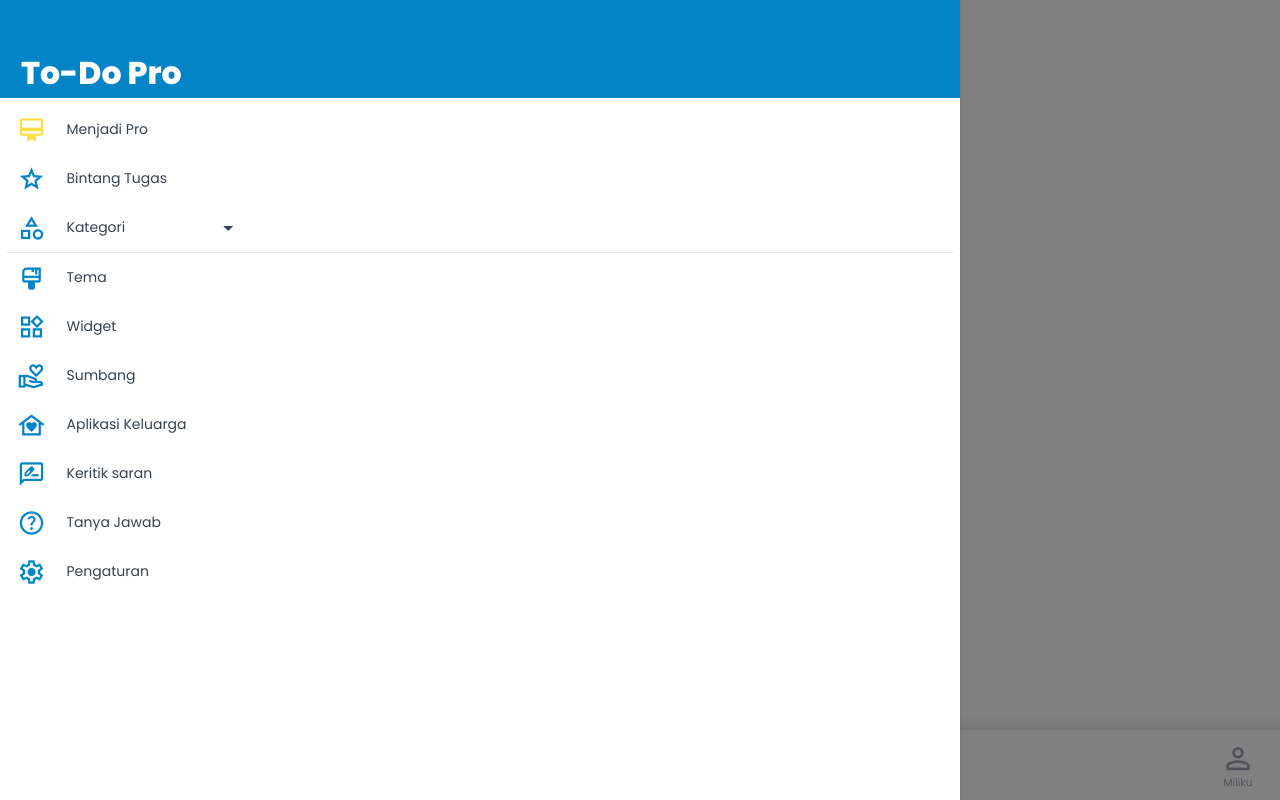
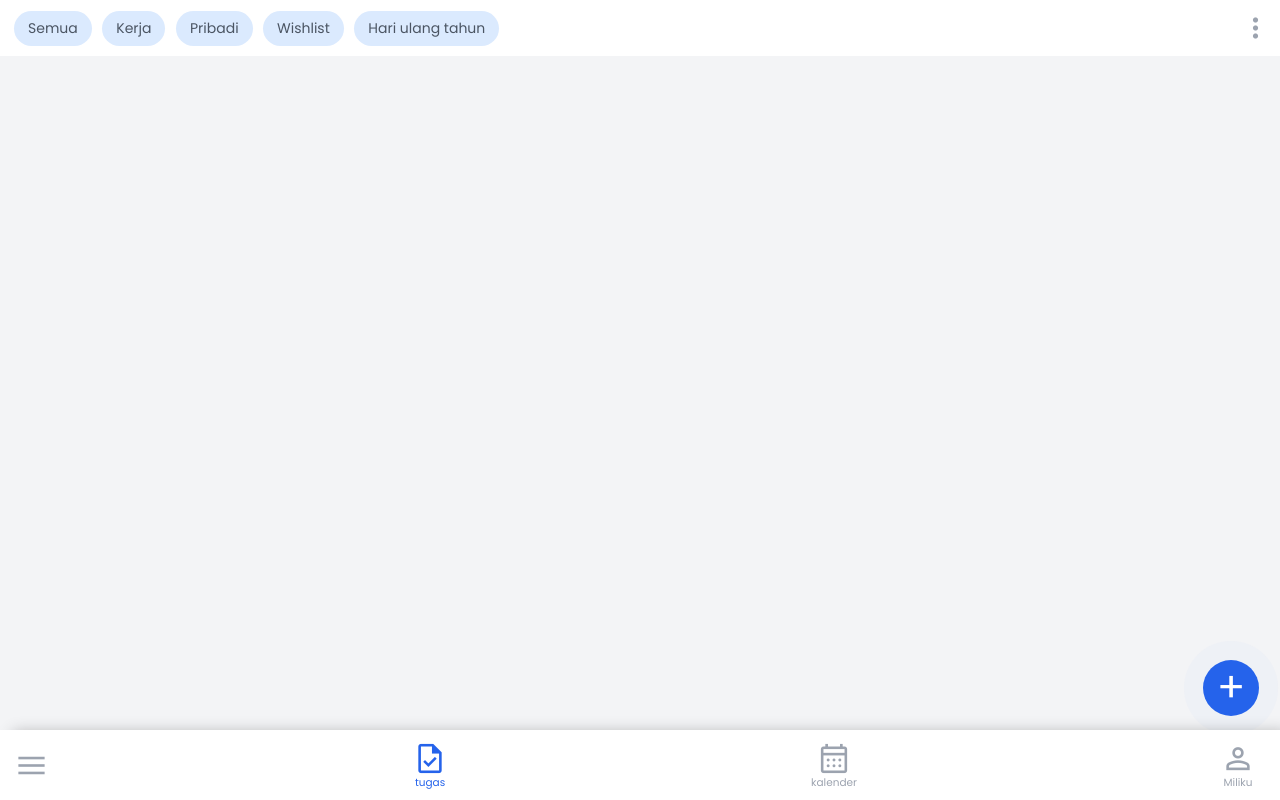
Before and after one commit to khorihryd/khorihryd, a website: page src/index.html in a window 1280 px wide. Drawn offline with nearby package versions, Linux system fonts and the light colour scheme.

Commit message:
Penambahakn  menu navigasi kategori

```diff
--- a/src/index.html
+++ b/src/index.html
@@ -22,14 +22,62 @@
       .iconNav {
         font-size: 2.5rem;
       }
+      .iconMoreNavKat {
+        font-size: 2rem;
+        padding: 1rem;
+        font-weight: bold;
+      }
       .aside-list {
         font-size: 2rem;
+      }
+      .ping {
+        animation: ping 3s ease-out infinite;
+      }
+      @keyframes ping {
+        75%,
+        100% {
+          transform: scale(1.7);
+          opacity: 0;
+        }
       }
     </style>
   </head>
   <body class="relative">
-    <div class="fixed top-0 left-0 w-full h-screen backdrop-brightness-50 z-10">
-      <div class="w-3/4 h-screen bg-white shadow">
+    <!--menu tugas start -->
+    <div class="bg-gray-100 h-screen">
+      <div class="nav-kategori flex justify-between items-center flex-nowrap bg-white">
+        <ul class="h-10 px-4 flex justify-between items-center flex-nowrap overflow-scroll gap-3">
+          <li class="px-4 py-2 bg-blue-100 rounded-3xl text-gray-600 w-max shrink-0">Semua</li>
+          <li class="px-4 py-2 bg-blue-100 rounded-3xl text-gray-600 w-max shrink-0">Kerja</li>
+          <li class="px-4 py-2 bg-blue-100 rounded-3xl text-gray-600 w-max shrink-0">Pribadi</li>
+          <li class="px-4 py-2 bg-blue-100 rounded-3xl text-gray-600 w-max shrink-0">Wishlist</li>
+          <li class="px-4 py-2 bg-blue-100 rounded-3xl text-gray-600 w-max shrink-0">Hari ulang tahun</li>
+        </ul>
+        <div>
+          <details class="relative w-14 shrink-0">
+            <summary class="list-none flex justify-center items-center">
+              <span class="material-symbols-outlined iconMoreNavKat text-gray-400"> more_vert </span>
+            </summary>
+            <div class="fixed top-14 right-8 w-max py-2 rounded-2xl shadow bg-white text-gray-600">
+              <li class="px-5 py-3 list-none">Kelola Kategori</li>
+              <li class="px-5 py-3 list-none">Telusuri</li>
+              <li class="px-5 py-3 list-none">Sortir Tugas</li>
+              <li class="px-5 py-3 list-none">Mencetak</li>
+              <li class="px-5 py-3 list-none">Menjadi PRO</li>
+            </div>
+          </details>
+        </div>
+      </div>
+    </div>
+    <!--menu tugas ends -->
+    <!-- tombol add start -->
+    <div class="fixed bottom-24 right-6 bg-blue-600 rounded-full w-16 h-16 ping"></div>
+    <button class="fixed bottom-24 right-6 bg-blue-600 rounded-full w-16 h-16 text-5xl text-white">+</button>
+
+    <!-- tombol add Ends -->
+    <!-- side menu start -->
+    <div id="sidemenu" class="sidemenu fixed top-0 right-full w-full transition-all duration-200 h-screen z-10">
+      <div class="slideMenu w-3/4 h-screen bg-white shadow z-50">
         <div class="w-full h-28 pl-6 pt-16 bg-sky-600">
           <h1 class="text-4xl font-extrabold text-white">To-Do Pro</h1>
         </div>
@@ -80,11 +128,15 @@
         </ul>
       </div>
     </div>
-    <nav class="fixed bottom-0 left-0 pl-4 pr-7 py-3 shadow-[10px_0_15px_-3px_rgba(0,0,0,0.3)] flex justify-between items-center w-full">
-      <a href="#" class="flex flex-col justify-center items-center"><span class="material-symbols-outlined iconNav text-gray-400"> menu </span></a>
+    <!-- side menu end -->
+    <!-- navigasi bawah start -->
+    <nav class="fixed bottom-0 left-0 pl-4 pr-7 py-3 shadow-[10px_0_15px_-3px_rgba(0,0,0,0.3)] flex justify-between items-center w-full bg-white">
+      <button id="btnMenu" class="flex flex-col justify-center items-center"><span class="material-symbols-outlined iconNav text-gray-400"> menu </span></button>
       <a href="#" class="flex flex-col justify-center items-center text-xs text-blue-600"><span class="material-symbols-outlined iconNav"> task </span>tugas</a>
       <a href="#" class="flex flex-col justify-center items-center text-xs text-gray-400"><span class="material-symbols-outlined iconNav"> calendar_month </span>kalender</a>
       <a href="#" class="flex flex-col justify-center items-center text-xs text-gray-400"><span class="material-symbols-outlined iconNav"> person </span>Miliku</a>
     </nav>
+    <!-- Navigasi Bawah End -->
+    <script src="script.js"></script>
   </body>
 </html>
--- /dev/null
+++ b/src/script.js
@@ -0,0 +1,12 @@
+// awal mekanisme buka tutup menu samping (side menu)
+document.getElementById('btnMenu').addEventListener('click', function() {
+	document.getElementById('sidemenu').style.right = "0";
+})
+
+document.addEventListener('click', function(e) {
+	if (e.target.classList.contains('sidemenu')) {
+		document.getElementById('sidemenu').style.right = "100%";
+	}
+})
+
+//akhir mekanisme buka tutup menu samping (side menu)
```
Also changed, not shown: src/output.css.
